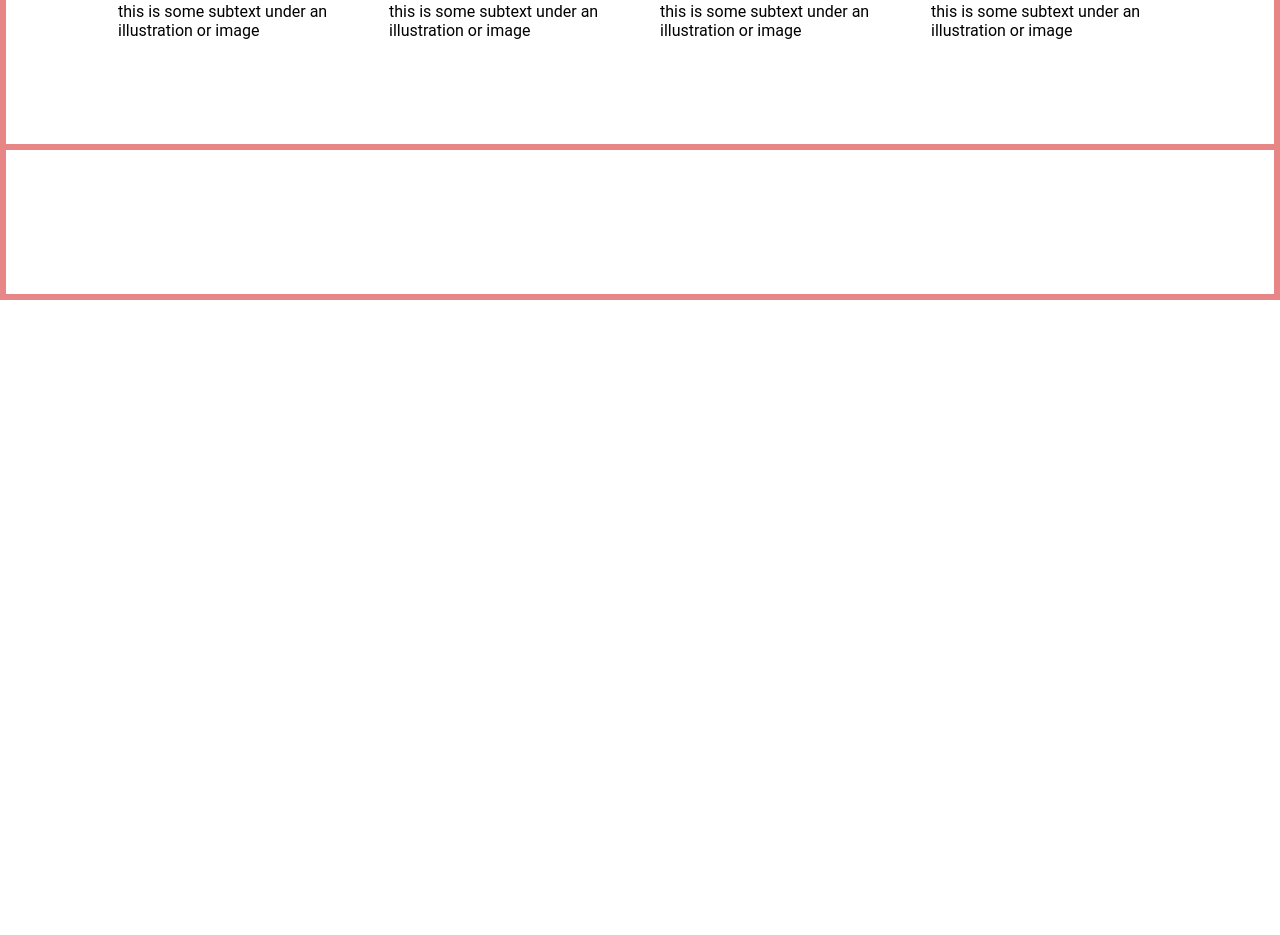
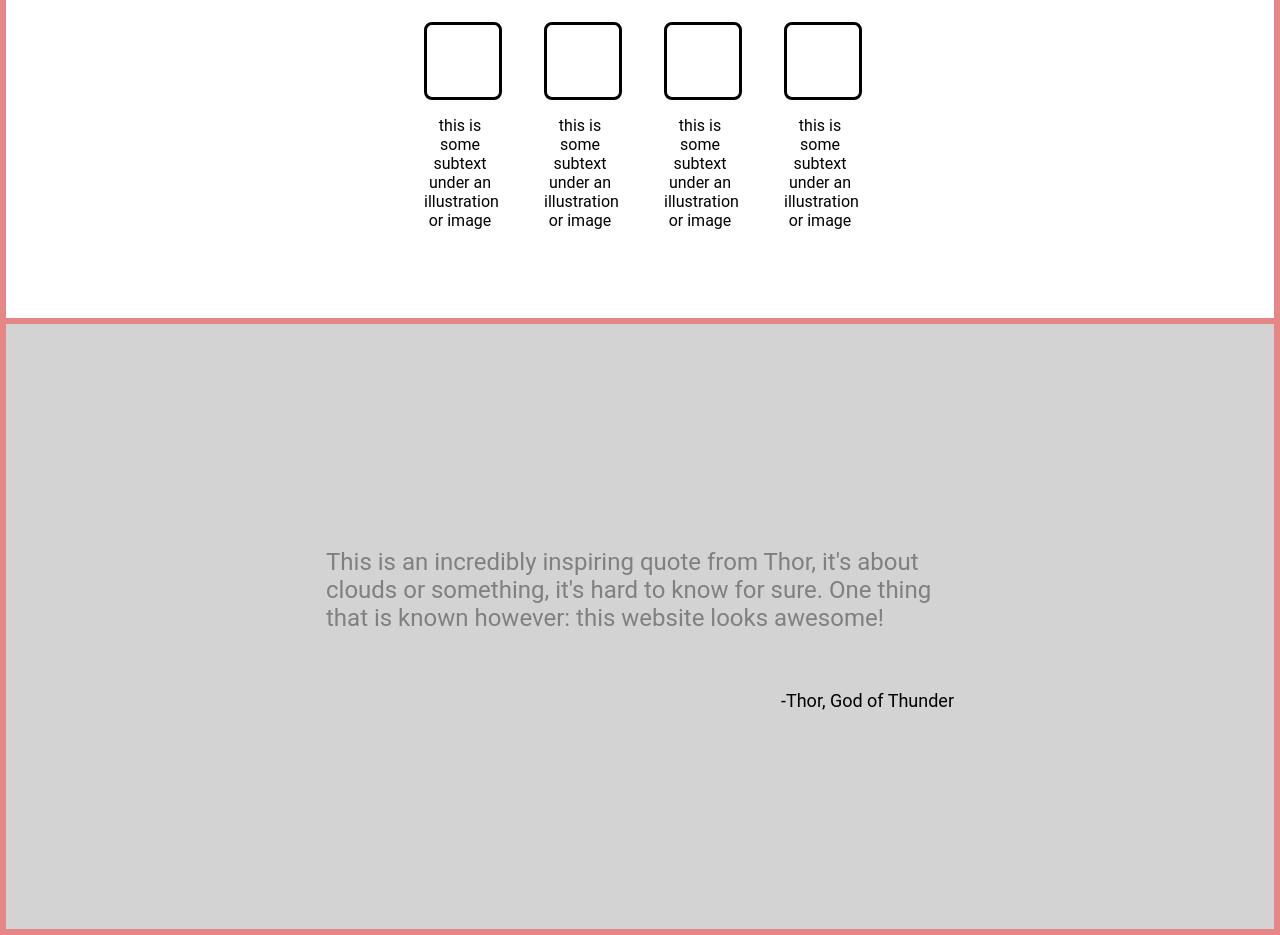
Before and after one commit to RemyDaGiau/Odin-Landing-Page, a plain HTML site: page index.html in a window 1280 px wide. Shown: the part 683-1618 px from the top of the page. Before the commit the page ends 983 px from the top, so only its background shows below. Drawn offline with Linux system fonts and the light colour scheme.

Commit message:
Add Sec-C html and Basic CSS

```diff
--- a/index.html
+++ b/index.html
@@ -33,7 +33,8 @@
         </ul>
     </div>
     <div class="sec-c">
-
+        <p class="quote">This is an incredibly inspiring quote from Thor, it's about clouds or something, it's hard to know for sure. One thing that is known however: this website looks awesome!</p>
+        <p class="sig">-Thor, God of Thunder</p>
     </div>
 </body>
 </html>
--- a/styles.css
+++ b/styles.css
@@ -14,8 +14,16 @@ body {
     display: flex;
     padding: 72px;
     border: 3px solid rgb(231, 134, 134);
+    justify-content: center;
+    align-items: center;
+    gap: 16px;
 }
 
+ul {
+    list-style: none;
+    margin: 0;
+    padding: 0;
+}
 
 .header {
     color: white;
@@ -33,7 +41,6 @@ body {
     display: flex;
     font-size: 18px;
     color: #E5E7EB;
-    list-style: none;
 }
 
 .header ul li a {
@@ -45,21 +52,55 @@ body {
 .sec-a .sec-a-left {
     display: flex;
     flex-direction: column;
+    width: 500px;
+}
 
+.sec-a .image {
+    display: flex;
+    height: 250px;
+    width: 400px;
+    background-color: lightgray;
+    border: 2px solid darkgray;
+    justify-content: center;
+    align-items: center;
 }
 
 .sec-b {
     flex-direction: column;
+    text-align: center;
 }
 
-.sec-b ul{
+.sec-b ul {
     display: flex;
-    list-style: none;
+    justify-content: center;
+    gap: 48px;
 }
 
-.rounded-box {
+.sec-b ul li {
+    width: 72px;
+}
+
+.sec-b .rounded-box {
     border: 3px solid black;
     border-radius: 8px;
     height: 72px;
     width: 72px;
 }
+
+.sec-c {
+    flex-direction: column;
+    align-items: center;
+    justify-content: center;
+    background-color: lightgray;
+    padding: 200px 40vh;
+}
+
+.sec-c .quote {
+    font-size: x-large;
+    color: gray;
+}
+
+.sec-c .sig {
+    font-size: large;
+    align-self: flex-end;
+}
```
